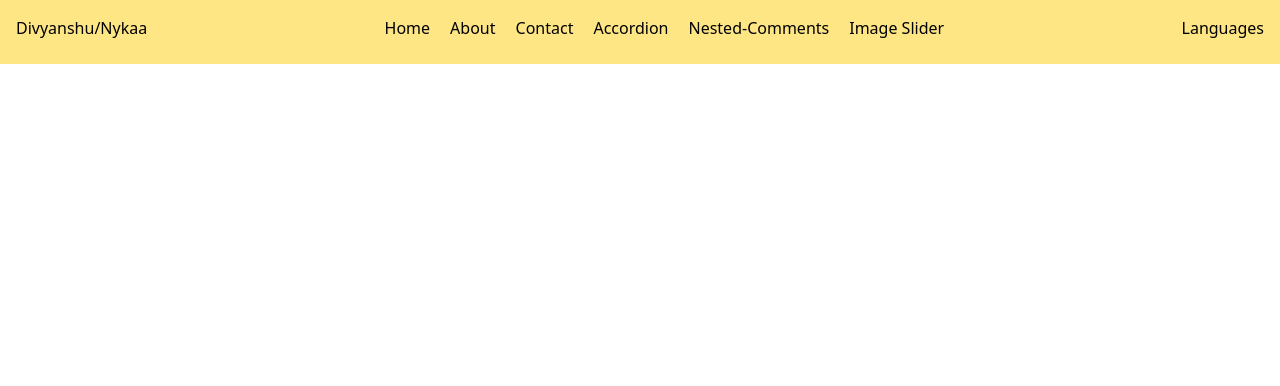
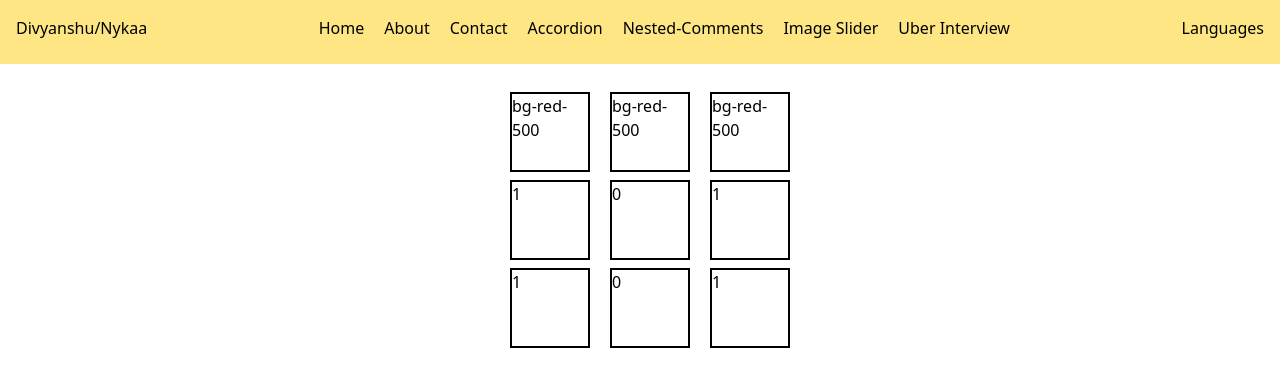
Before and after one commit to divyanshuispathak/Frontend-LLD, a React (Vite) app in the folder PracticePlayground/: page /uber in a window 1280 px wide. Shown: the top 386 px of the page. Built offline with nearby package versions, Linux system fonts and the light colour scheme.

Commit message:
tried uber interview question

```diff
--- a/PracticePlayground/src/App.jsx
+++ b/PracticePlayground/src/App.jsx
@@ -7,6 +7,7 @@ import Header from "./components/Header";
 import Accordion from "./components/Accordion";
 import NestedComments from "./components/comments/NestedComments";
 import ImageSlider from "./components/image-slider/ImageSlider";
+import UberInterview from "./components/uber-inteview/UberInterview";
 
 function App() {
   return (
@@ -21,6 +22,7 @@ function App() {
           <Route path="/accordion" element={<Accordion />}></Route>
           <Route path="/nested-comments" element={<NestedComments />}></Route>
           <Route path="/image" element={<ImageSlider />}></Route>
+          <Route path="/uber" element={<UberInterview />}></Route>
         </Routes>
       </BrowserRouter>
     </div>
--- a/PracticePlayground/src/components/MiddleHeader.jsx
+++ b/PracticePlayground/src/components/MiddleHeader.jsx
@@ -13,6 +13,7 @@ const MiddleHeader = () => {
         <NavLink className="hover:bg-cyan-400" to='/accordion'>Accordion</NavLink>
         <NavLink className="hover:bg-cyan-400" to='/nested-comments'>Nested-Comments</NavLink>
         <NavLink className="hover:bg-cyan-400" to='/image'>Image Slider</NavLink>
+        <NavLink className="hover:bg-cyan-400" to='/uber'>Uber Interview</NavLink>
     </div>
   )
 }
--- /dev/null
+++ b/PracticePlayground/src/components/uber-inteview/Box.jsx
@@ -0,0 +1,19 @@
+import React, { useState } from "react";
+
+const Box = ({ box }) => {
+    const [color, setColor] = useState("bg-red-500")
+
+    const handleFirstBox = () => {
+        setColor("bg-blue-500")
+    }
+
+  return (
+    <div>
+      <div className=" mt-2 ml-5 h-20 w-20 border-2 cursor-pointer" onClick={handleFirstBox}>{color}</div>
+      <div className=" mt-2 ml-5 h-20 w-20 border-2">{box[1]}</div>
+      <div className=" mt-2 ml-5 h-20 w-20 border-2">{box[2]}</div>
+    </div>
+  );
+};
+
+export default Box;
--- /dev/null
+++ b/PracticePlayground/src/components/uber-inteview/Shape.jsx
@@ -0,0 +1,14 @@
+import React from "react";
+import Box from "./Box";
+
+const Shape = ({ data }) => {
+  return (
+    <div className="flex mx-5 my-5 justify-center items-center">
+      {data.map((box) => (
+        <Box box={box} />
+      ))}
+    </div>
+  );
+};
+
+export default Shape;
--- /dev/null
+++ b/PracticePlayground/src/components/uber-inteview/UberInterview.jsx
@@ -0,0 +1,17 @@
+import React from 'react'
+import Shape from './Shape'
+
+const UberInterview = () => {
+    const data = [
+        [1,1,1],
+        [1,0,0],
+        [1,1,1]
+    ]
+  return (
+    <div>
+        <Shape data={data} />
+    </div>
+  )
+}
+
+export default UberInterview
```
